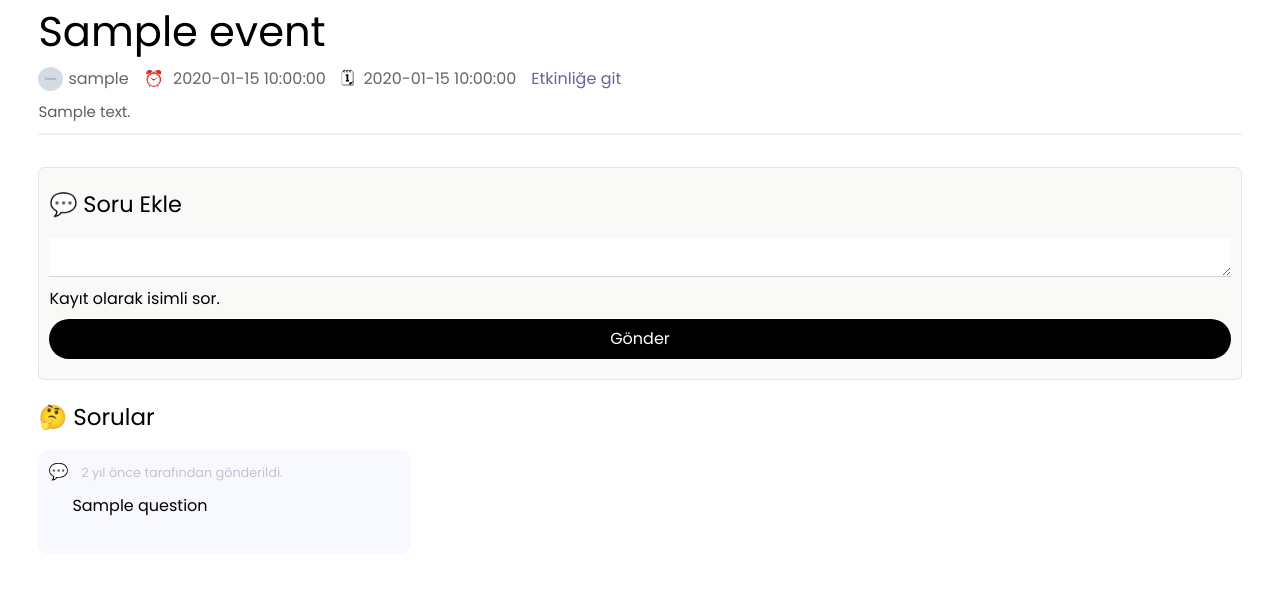
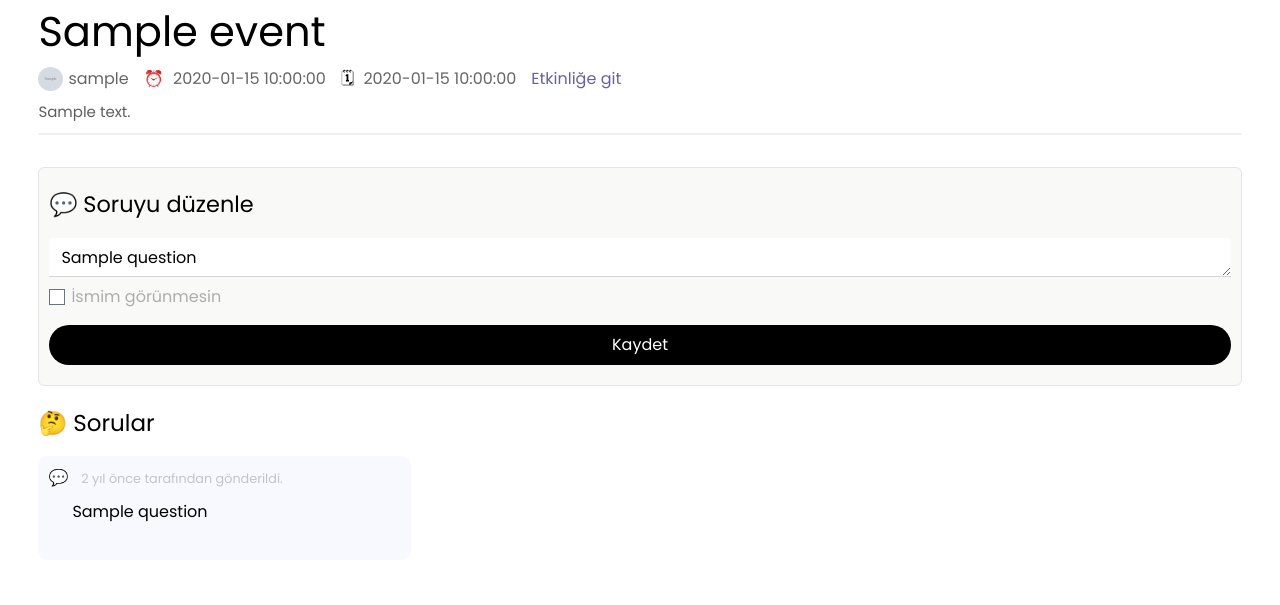
Before and after one commit to berkaycatak/question-board, a Laravel app: template resources/views/pages/events/single.blade.php in a window 1280 px wide. Shown: the part 154-759 px from the top of the page. Run offline with Laravel 8, Linux system fonts and the light colour scheme; the template is opened without the code that fills it: most values are stand-ins (such as "Sample title", 1, 10 or a date in 2020); grey boxes marked "Sample" are stand-in pictures; data that the repository does not hold is empty; style sheets or scripts are compiled from the project's sources; some libraries are stand-ins or nearby versions.

Commit message:
Question edit added.

```diff
--- a/public/css/style.css
+++ b/public/css/style.css
@@ -241,6 +241,15 @@ hr{
     border: 1px solid #efefef!important;
     border-radius: 12px!important;
 }
+
+.color-white{
+    color: white!important;
+}
+
+.color-white-ac{
+    color: #efefef!important;
+}
+
 
 .danger-button{
     background: #c10000!important;
--- a/resources/views/pages/events/single.blade.php
+++ b/resources/views/pages/events/single.blade.php
@@ -36,6 +36,21 @@
 
             <hr>
         </div>
+
+            @isset($get_question)
+                <form class="mcr-content add-question-form" method="POST" action="{{ route('question_update', [$event->id, $get_question->id]) }}">
+                    @csrf
+                    <label for="addquestion">💬 Soruyu düzenle</label>
+                    <textarea required name="question" id="addquestion" rows="1">{{ $get_question->question }}</textarea>
+
+                    <div class="checkbox">
+                        <input id="anonim" name="anonim" type="checkbox" @if($get_question->is_anonim == 1) checked @endif>
+                        <label for="anonim">İsmim görünmesin</label>
+                    </div>
+
+                    <input type="submit" value="Kaydet">
+                </form>
+            @else
                 <form class="mcr-content add-question-form" method="POST" action="{{ route('question_store', $event->id) }}">
                     @csrf
                     <label for="addquestion">💬 Soru Ekle</label>
@@ -51,7 +66,7 @@
                     @endif
                     <input type="submit" value="Gönder">
                 </form>
-
+            @endif
             <label class="questions-title">🤔 Sorular</label>
             <div class="main-content">
                 <div class="questions">
@@ -69,20 +84,17 @@
                                     <span @if($question->is_answered) class="is-answered-text" @endif> {{ timeConvert($question->created_at) }} {{ $sender_name }} tarafından gönderildi.</span>
                                 </div>
                                 <div class="mci-context">
-                                    <span
-                                    @if($question->is_answered)
-                                        style=" color: white!important; "
-                                    @endif
-                                    >{{ $question->question }}</span>
+                                    <span  @if($question->is_answered) class="color-white" @endif >{{ $question->question }}</span>
                                     @isset(Auth::user()->id)
                                         @if(Auth::user()->id == $event->created_user_id)
 
-                                            <small
-                                                @if($question->is_answered)
-                                                   style=" color: #efefef; "
+                                            <small @if($question->is_answered) class="color-white-ac" @endif >
+                                                <a href="{{ route("question_answered", ["event_id" => $event->id, "question_id" => $question->id]) }}">Cevaplandı</a> | <a href="{{ route("question_delete", ["event_id" => $event->id, "question_id" => $question->id]) }}">Sil</a>
+                                            </small>
                                         @endif
-                                            >
-                                                <a href="{{ route("question_answered", ["event_id" => $event->id, "question_id" => $question->id]) }}">Cevaplandı</a> | <a href="{{ route("question_delete", ["event_id" => $event->id, "question_id" => $question->id]) }}">Sil</a>
+                                        @if(Auth::user()->id == $question->created_user_id)
+                                            <small @if($question->is_answered) class="color-white-ac" @endif >
+                                                <a href="{{ route("question_edit", ["event_id" => $event->id, "question_id" => $question->id]) }}">Düzenle</a> | <a href="{{ route("question_delete", ["event_id" => $event->id, "question_id" => $question->id]) }}">Sil</a>
                                             </small>
                                         @endif
                                     @endif
--- a/routes/web.php
+++ b/routes/web.php
@@ -22,7 +22,10 @@ Route::get('/', function () {
 Route::resource('/events', EventsController::class, ['names' => 'event']);
 Route::post('/events/{id}/question', [QuestionsController::class, 'store'])->name('question_store');
 Route::get('/events/{event_id}/question/answered/{question_id}', [QuestionsController::class, 'answered'])->name('question_answered');
-Route::get('/events/{event_id}/delete/answered/{question_id}', [QuestionsController::class, 'delete'])->name('question_delete');
+Route::post('/events/{event_id}/update/{question_id}', [QuestionsController::class, 'update'])->name('question_update');
+Route::get('/events/{event_id}/edit/{question_id}', [QuestionsController::class, 'edit'])->name('question_edit');
+Route::get('/events/{event_id}/delete/{question_id}', [QuestionsController::class, 'delete'])->name('question_delete');
+
 
 
 Route::middleware(['auth:sanctum', 'verified'])->get('/dashboard', [DashboardController::class, 'index'])->name('dashboard');
```
Also changed, not shown: app/Http/Controllers/QuestionsController.php (+41 -2 lines). Lines whose indentation alone changed are shown as unchanged.
